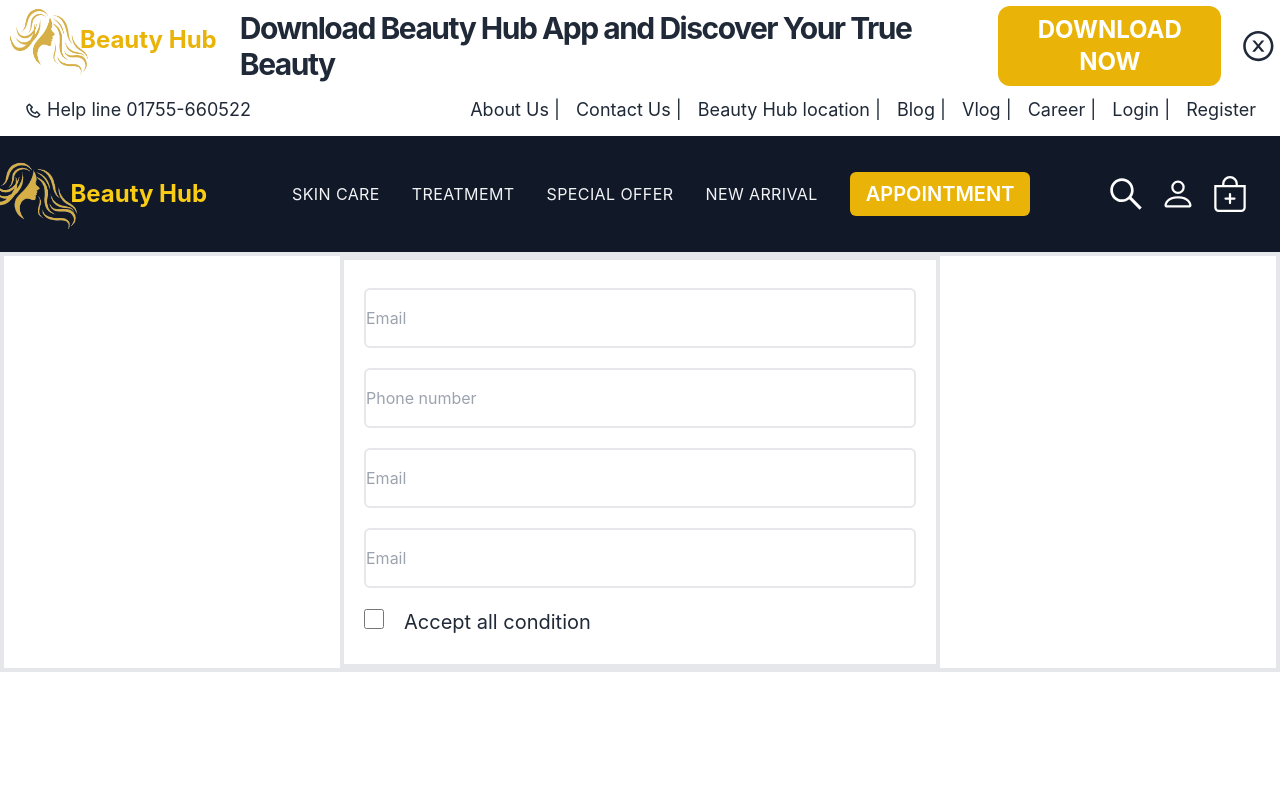
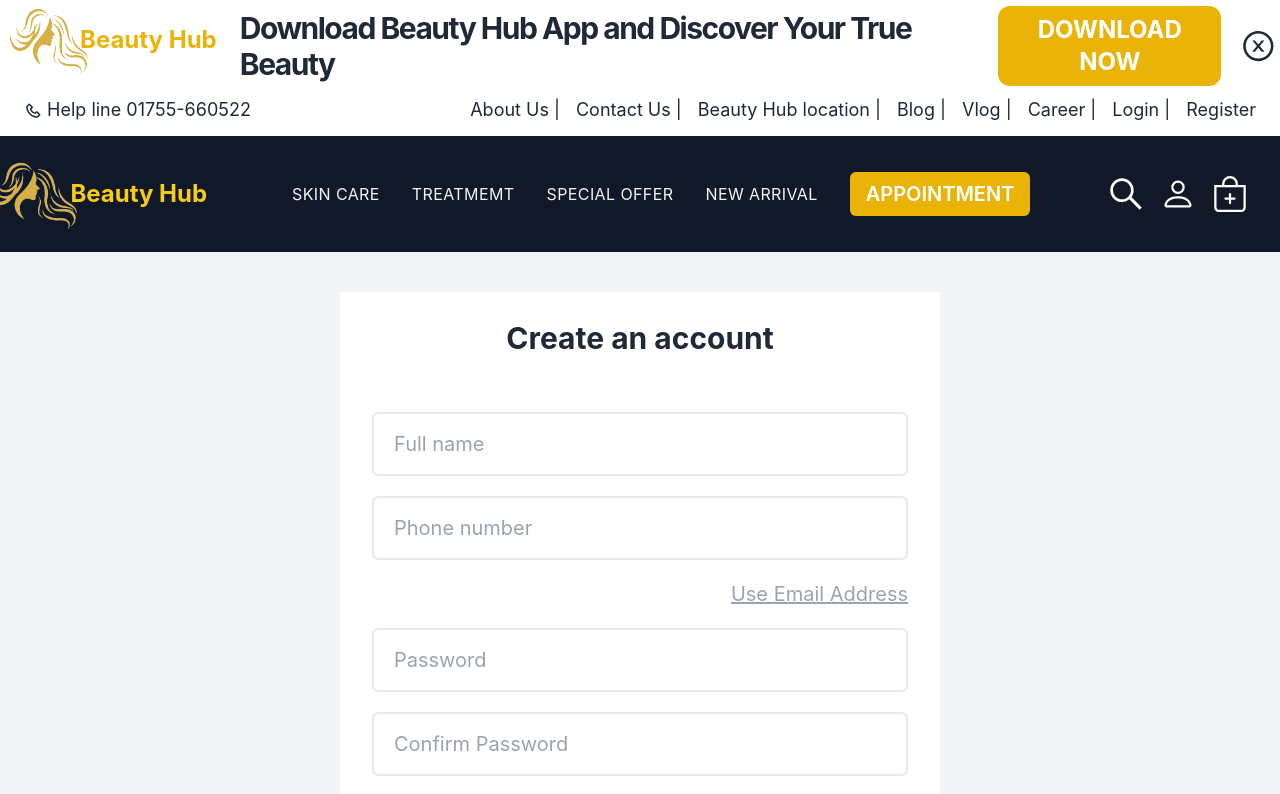
Before and after one commit to summenurfatema/beauty-hub, a React (Create React App) app: page /register in a window 1280 px wide. Shown: the top 794 px of the page. Built offline with nearby package versions, Linux system fonts and the light colour scheme.

Commit message:
register 50%  completed

```diff
--- a/src/pages/Register/Register.js
+++ b/src/pages/Register/Register.js
@@ -1,19 +1,43 @@
-import React from 'react';
+import React, { useState } from 'react';
 
 const Register = () => {
+
+    const [phone, setPhone] = useState(false)
+
     return (
-        <div className='flex flex-col justify-center items-center border-4'>
-            <div className='w-[600px] border-4'>
-                <form className='px-5 py-7 space-y-5'>
-                    <input placeholder='Email' className='border-2 py-4 border-red w-full rounded-md' />
-                    <input placeholder='Phone number' className='border-2 py-4 border-red w-full rounded-md' />
-                    <input placeholder='Email' className='border-2 py-4 border-red w-full rounded-md' />
-                    <input placeholder='Email' className='border-2 py-4 border-red w-full rounded-md' />
+        <div className='flex flex-col justify-center items-center bg-gray-100 py-10'>
+            <div className='w-[600px] bg-white'>
+                <h1 className='text-gray-800 text-center font-bold text-3xl py-7'>Create an account</h1>
+                <form className='px-8 py-7 space-y-5'>
+                    <input placeholder='Full name' className='border-2 py-4 border-red w-full rounded-md text-xl pl-5' />
+
+                    {
+                        phone ?
+
+                            <input placeholder='Email address' className='border-2 py-4 border-red w-full rounded-md text-xl pl-5' />
+                            :
+                            <input placeholder='Phone number' className='border-2 py-4 border-red w-full rounded-md text-xl pl-5' />
+
+                    }
+                    {
+                        phone ?
+
+                            <p onClick={() => setPhone(false)} className='text-xl text-right underline text-gray-400'>Use Phone Number</p>
+                            :
+                            <p onClick={() => setPhone(true)} className='text-xl text-right underline text-gray-400'>Use Email Address</p>
+
+
+                    }
+
+
+                    <input placeholder='Password' className='border-2 py-4 border-red w-full rounded-md text-xl pl-5' />
+                    <input placeholder='Confirm Password' className='border-2 py-4 border-red w-full rounded-md text-xl pl-5' />
 
                     <div>
                         <input type='checkbox' className='w-5 h-5' />
-                        <p className='inline-block pl-5 text-xl'> Accept all condition</p>
+                        <p className='inline-block pl-5 text-xl text-gray-400'> By signing up you agree to our terms and conditions.</p>
                     </div>
+                    <button className='w-full py-3 text-xl font-semibold bg-brown text-white rounded-md'>Create Account</button>
                 </form>
             </div>
 
--- a/tailwind.config.js
+++ b/tailwind.config.js
@@ -4,7 +4,11 @@ module.exports = {
     "./src/**/*.{js,jsx,ts,tsx}",
   ],
   theme: {
-    extend: {},
+    extend: {
+      colors: {
+        "brown": "rgb(243, 189, 100)"
+      }
+    },
   },
   plugins: [require("daisyui")],
 }
```
